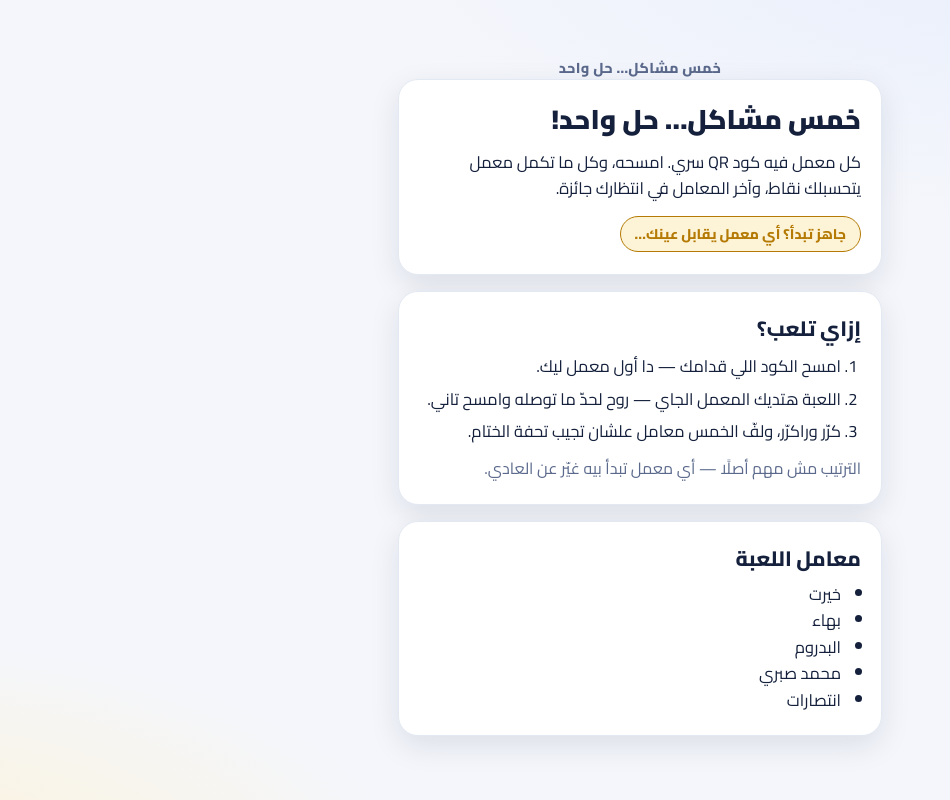
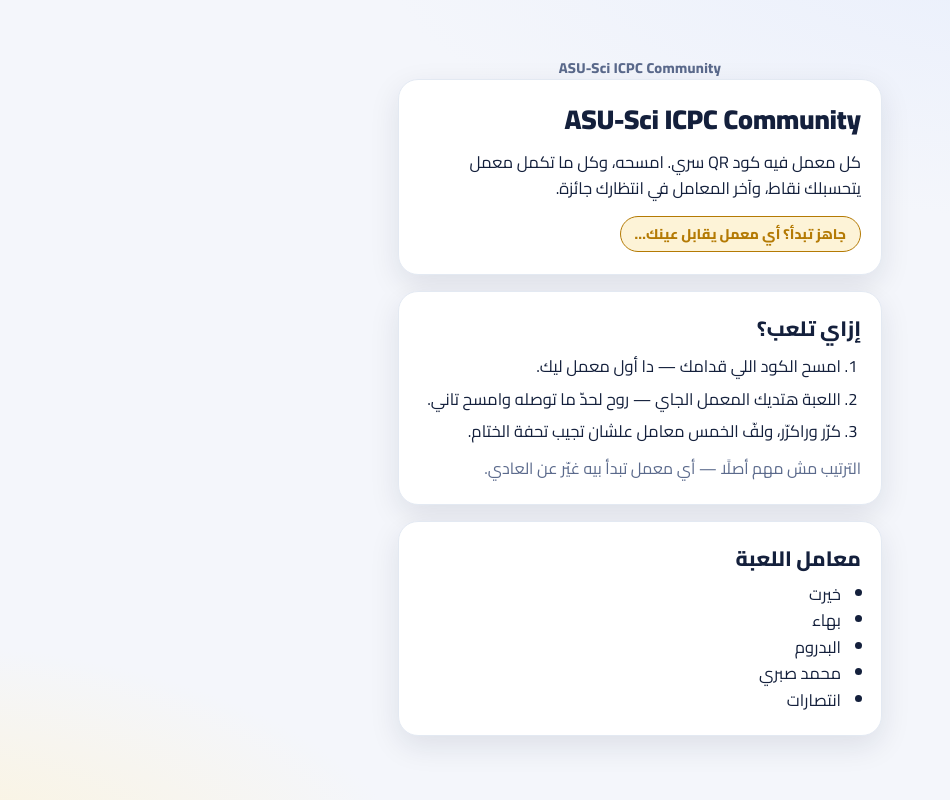
Before and after one commit to OmarNagi74/cpc-game, a website: page index.html in a window 1280 px wide. Shown: the whole page, without its empty margins (0-950 px from the left). Drawn offline with Linux system fonts and the light colour scheme.

Commit message:
Update community branding copy

```diff
--- a/index.html
+++ b/index.html
@@ -5,7 +5,7 @@
 <meta name="viewport" content="width=device-width, initial-scale=1, viewport-fit=cover">
 <meta name="theme-color" content="#1d4ed8">
 <meta name="theme-color" content="#0b1220" media="(prefers-color-scheme: dark)">
-<title>خمس مشاكل… حل واحد — لعبة المجتمع</title>
+<title>ASU-Sci ICPC Community</title>
 <!-- Google Font: Cairo (supports Arabic well) -->
 <link rel="preconnect" href="https://fonts.googleapis.com">
 <link rel="preconnect" href="https://fonts.gstatic.com" crossorigin>
@@ -293,7 +293,7 @@
        ========================================================== -->
   <section id="screen-welcome" class="screen">
     <div class="card">
-      <h1>خمس مشاكل… حل واحد!</h1>
+      <h1>ASU-Sci ICPC Community</h1>
       <p class="lead" style="margin-top:10px;">
         كل معمل فيه كود QR سري. امسحه، وكل ما تكمل معمل يتحسبلك نقاط،
         وآخر المعامل في انتظارك جائزة.
@@ -358,7 +358,7 @@
     </div>
 
     <div class="card">
-      <div class="links-title">معلومات المجتمع — تابعنا</div>
+      <div class="links-title">follow us</div>
       <div class="btn-row" id="final-links"></div>
     </div>
 
@@ -369,7 +369,7 @@
     </div>
 
     <button class="btn btn-gold" id="final-restart">العب تاني من الأول</button>
-    <p class="footer-note">شكرًا لمشاركتك — Stay tuned للتالي!</p>
+    <p class="footer-note">stay tuned</p>
   </section>
 
 </main>
@@ -398,15 +398,15 @@
     },
 
     /* اسم الفعالية */
-    eventName: "خمس مشاكل… حل واحد",
+    eventName: "ASU-Sci ICPC Community",
 
     /* شاشة النهاية — العنوان والرسالة */
-    finalTitle: "برافو! خلّصت المطاردة",
-    finalMessage: "لفّيت المعامل الخمسة كلها وفتحت تحفة الختام. شكرًا لإنك جزء من مجتمعنا!",
+    finalTitle: "ASU-Sci ICPC Community",
+    finalMessage: "",
 
     /* روابط المجتمع اللي بتظهر في النهاية — { label, url } */
     communityLinks: [
-      { label: "صفحة المجتمع على فيسبوك", url: "https://www.facebook.com/share/19x1CAuuqB/?mibextid=wwXIfr" }
+      { label: "Facebook", url: "https://www.facebook.com/share/19x1CAuuqB/?mibextid=wwXIfr" }
     ],
 
     /* ============================================================
```
